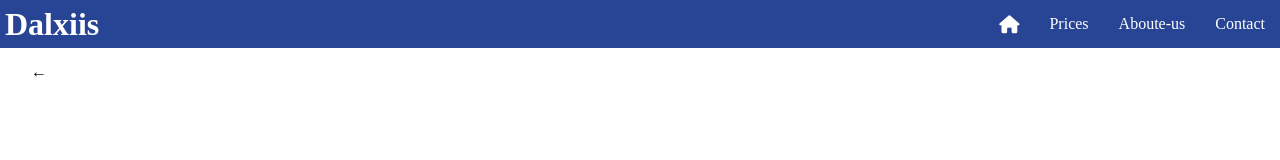
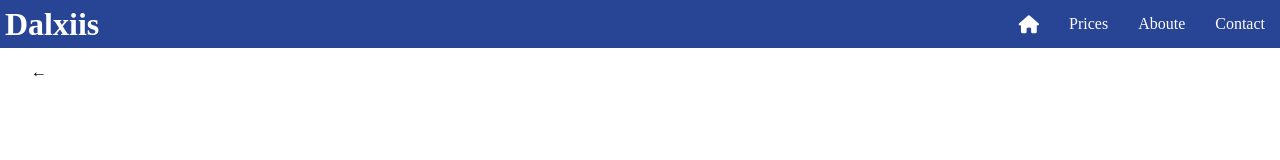
Before and after one commit to Owner-team/Team7, a plain HTML site: page about.html in a window 1280 px wide. Shown: the top 160 px of the page. Drawn offline with Linux system fonts and the light colour scheme.

Commit message:
Add files via upload
Signed-off-by: Owner-team <beley709@gmail.com>

```diff
--- a/about.html
+++ b/about.html
@@ -20,7 +20,7 @@
             <i class="fas fa-home"></i></a></li>
 
         <li><a href="destinations.html">Prices</a></li>
-        <li><a href="about.html">Aboute-us</a></li>
+        <li><a href="about.html">Aboute</a></li>
         <li><a href="contact.html ">Contact</a></li>
       </ul>
     </nav>
```
Also changed, not shown: booking.html (+1 -1 lines), contact.html (+1 -1 lines), destinations.html (+1 -1 lines), index.html (+1 -1 lines).
